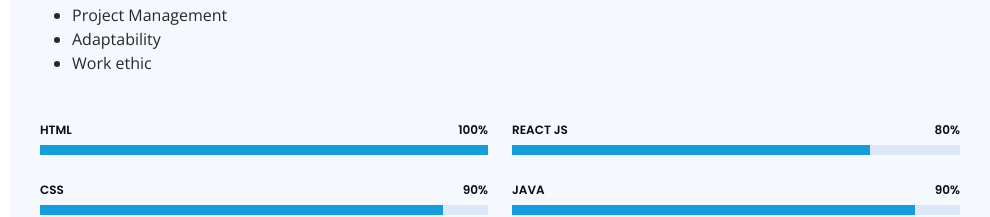
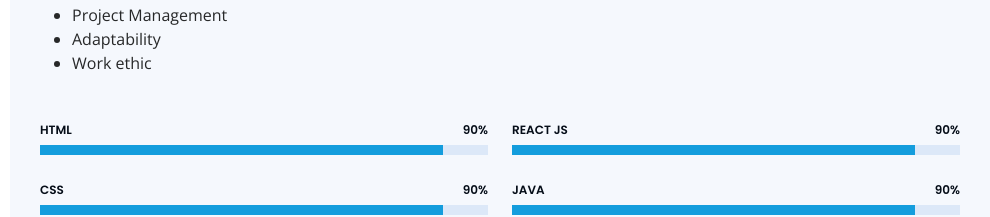
Before and after one commit to adilk2003/personal, a plain HTML site: page index.html in a window 1280 px wide. Shown: the part 2267-2484 px from the top of the page, without its empty margins (290-1280 px from the left). Drawn offline with nearby package versions, Linux system fonts and the light colour scheme.

Commit message:
Update index.html

```diff
--- a/index.html
+++ b/index.html
@@ -174,9 +174,9 @@
           <div class="col-lg-6" data-aos="fade-up">
 
             <div class="progress">
-              <span class="skill">HTML <i class="val">100%</i></span>
+              <span class="skill">HTML <i class="val">90%</i></span>
               <div class="progress-bar-wrap">
-                <div class="progress-bar" role="progressbar" aria-valuenow="100" aria-valuemin="0" aria-valuemax="100"></div>
+                <div class="progress-bar" role="progressbar" aria-valuenow="90" aria-valuemin="0" aria-valuemax="100"></div>
               </div>
             </div>
 
@@ -199,9 +199,9 @@
           <div class="col-lg-6" data-aos="fade-up" data-aos-delay="100">
 
             <div class="progress">
-              <span class="skill">REACT JS <i class="val">80%</i></span>
+              <span class="skill">REACT JS <i class="val">90%</i></span>
               <div class="progress-bar-wrap">
-                <div class="progress-bar" role="progressbar" aria-valuenow="80" aria-valuemin="0" aria-valuemax="100"></div>
+                <div class="progress-bar" role="progressbar" aria-valuenow="90" aria-valuemin="0" aria-valuemax="100"></div>
               </div>
             </div>
 
```
